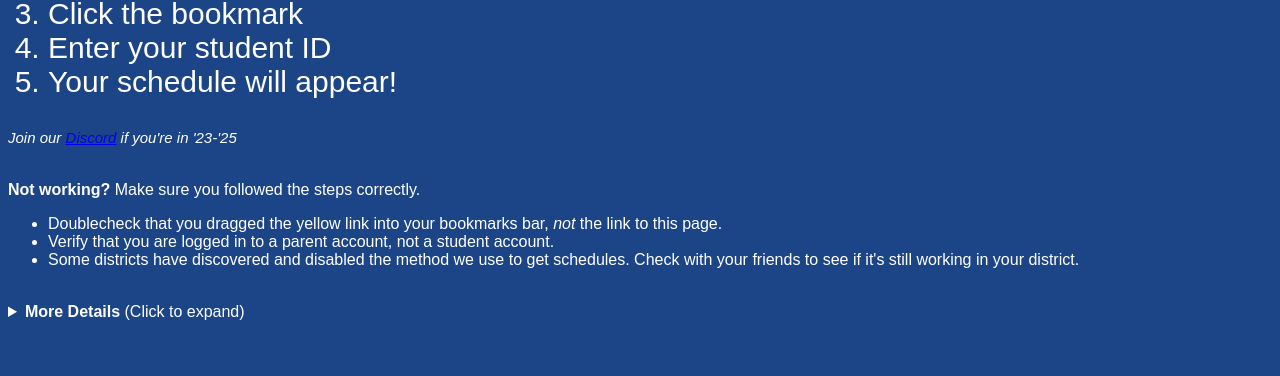
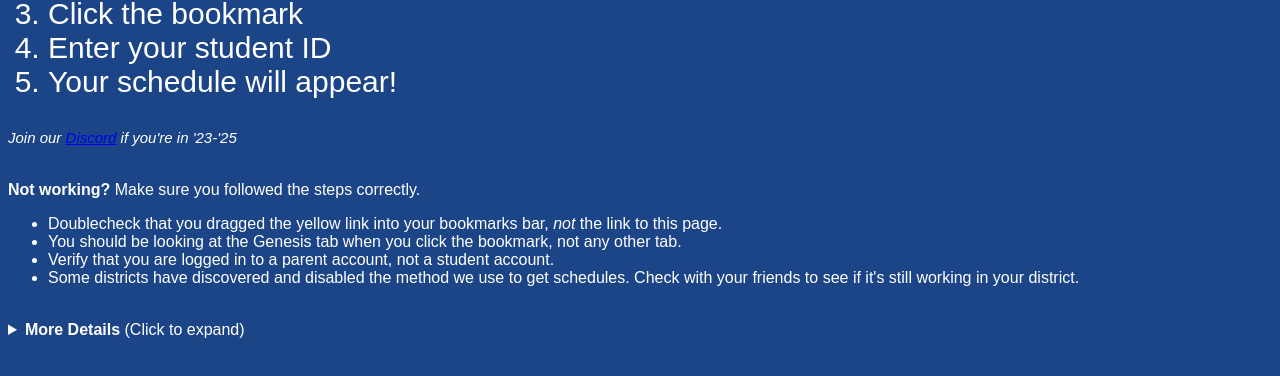
Before and after one commit to PCS24/ScheduleViewer, a plain HTML site: page index.html in a window 1280 px wide. Shown: the part 202-578 px from the top of the page. Drawn offline with Linux system fonts and the light colour scheme.

Commit message:
added a line to tips

```diff
--- a/index.html
+++ b/index.html
@@ -67,6 +67,7 @@
             <b>Not working?</b> Make sure you followed the steps correctly.
             <ul>
                 <li>Doublecheck that you dragged the yellow link into your bookmarks bar, <i>not</i> the link to this page.</li>
+                <li>You should be looking at the Genesis tab when you click the bookmark, not any other tab.</li>
                 <li>Verify that you are logged in to a parent account, not a student account.</li>
                 <li>Some districts have discovered and disabled the method we use to get schedules. Check with your friends to see if it's still working in your district.</li>
             </ul><br>
```
